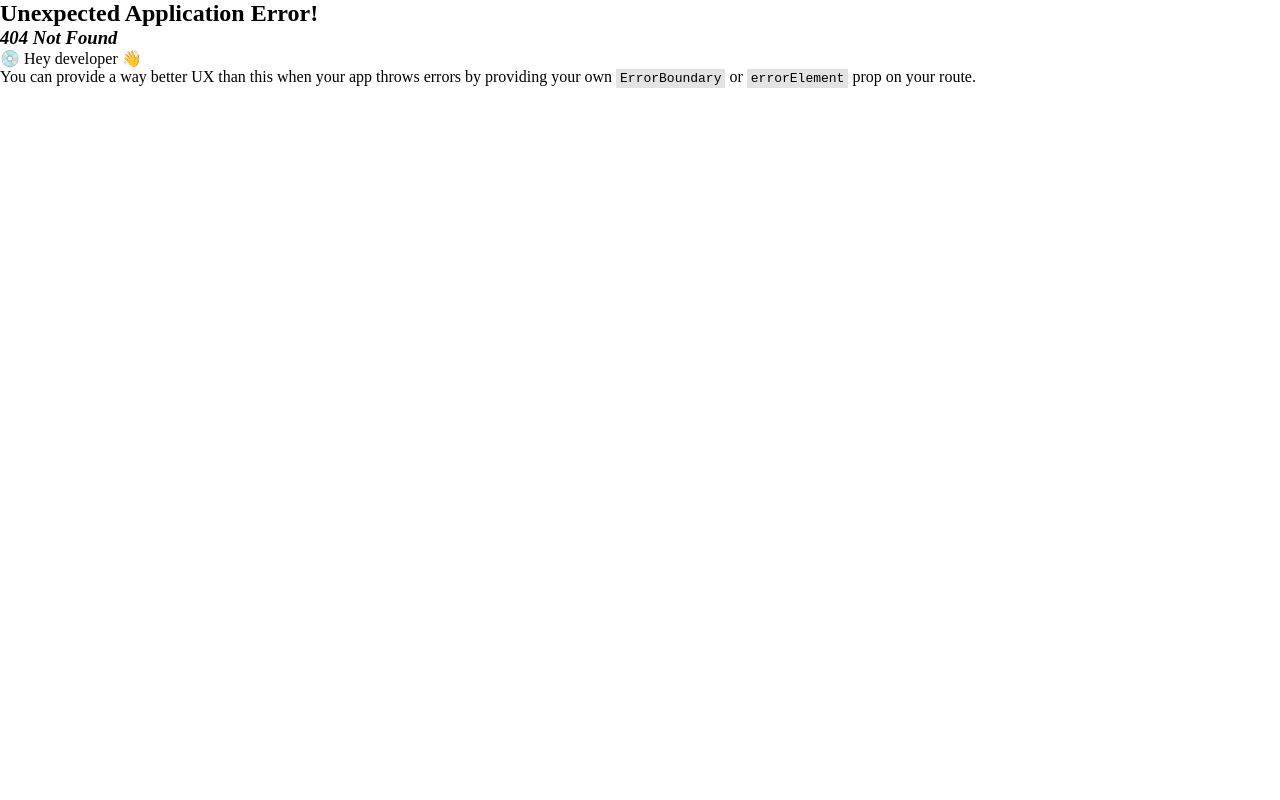
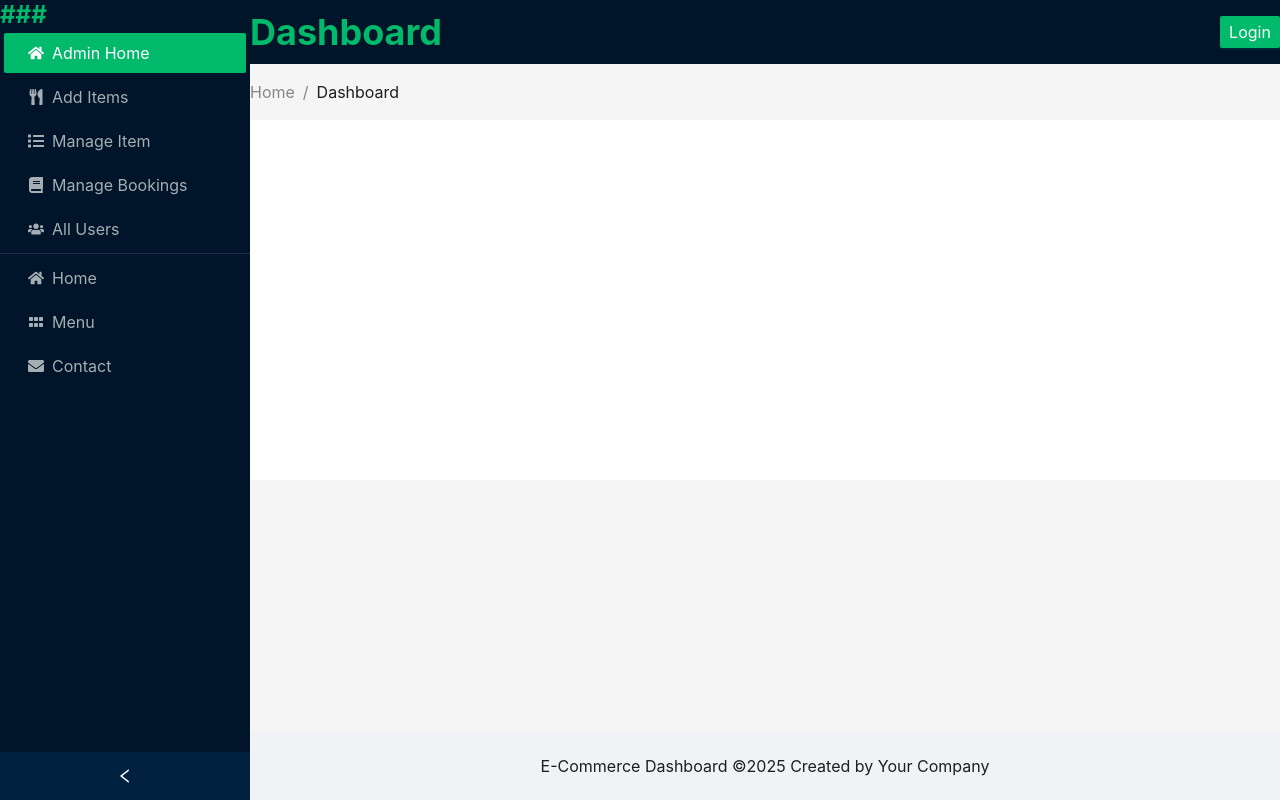
Before and after one commit to zn-rabby/book-shop-client, a React (Vite) app: page /dashboard in a window 1280 px wide. Before the commit this address had no page. Built offline with nearby package versions, Linux system fonts and the light colour scheme.

Commit message:
dashboard add

```diff
--- a/package.json
+++ b/package.json
@@ -17,6 +17,7 @@
     "react": "^18.3.1",
     "react-dom": "^18.3.1",
     "react-hook-form": "^7.54.2",
+    "react-icons": "^5.4.0",
     "react-router-dom": "^7.1.3"
   },
   "devDependencies": {
--- /dev/null
+++ b/src/components/layout/Dashboard.tsx
@@ -0,0 +1,155 @@
+import {
+  Layout,
+  Menu,
+  Breadcrumb,
+  Avatar,
+  Dropdown,
+  Space,
+  Button,
+} from "antd";
+import {
+  FaAd,
+  FaBook,
+  FaCalendar,
+  FaEnvelope,
+  FaGripHorizontal,
+  FaHome,
+  FaList,
+  FaUsers,
+  FaUtensils,
+} from "react-icons/fa";
+import { Link, Outlet } from "react-router-dom";
+
+const { Header, Content, Footer, Sider } = Layout;
+
+const Dashboard = () => {
+  const isAdmin = true;
+  //   const isUser = true;
+
+  const userMenu = (
+    <Menu>
+      <Menu.Item key="1" icon={<FaAd />}>
+        Logout
+      </Menu.Item>
+    </Menu>
+  );
+
+  return (
+    <Layout style={{ minHeight: "100vh" }}>
+      {/* Sidebar */}
+      <Sider width={250} theme="dark" collapsible>
+        <div className="logo">
+          <h4
+            className="text-white text-center mt-8 text-xl font-bold"
+            style={{ color: "#00b96b" }}
+          >
+            ###
+          </h4>
+        </div>
+        <Menu
+          theme="dark"
+          mode="inline"
+          defaultSelectedKeys={["1"]}
+          className="text-white text-center mt-16 text-xl font-bold"
+        >
+          {isAdmin ? (
+            <>
+              <Menu.Item key="1" icon={<FaHome />}>
+                <Link to="/dashboard/adminHome">Admin Home</Link>
+              </Menu.Item>
+              <Menu.Item key="2" icon={<FaUtensils />}>
+                <Link to="/dashboard/addItems">Add Items</Link>
+              </Menu.Item>
+              <Menu.Item key="3" icon={<FaList />}>
+                <Link to="/dashboard/manageItem">Manage Item</Link>
+              </Menu.Item>
+              <Menu.Item key="4" icon={<FaBook />}>
+                <Link to="/dashboard/bookings">Manage Bookings</Link>
+              </Menu.Item>
+              <Menu.Item key="5" icon={<FaUsers />}>
+                <Link to="/dashboard/users">All Users</Link>
+              </Menu.Item>
+            </>
+          ) : (
+            <>
+              <Menu.Item key="1" icon={<FaHome />}>
+                <Link to="/dashboard/userHome">User Home</Link>
+              </Menu.Item>
+              <Menu.Item key="2" icon={<FaCalendar />}>
+                <Link to="/dashboard/history">Payment History</Link>
+              </Menu.Item>
+              <Menu.Item key="3" icon={<FaAd />}>
+                <Link to="/dashboard/review">Add Review</Link>
+              </Menu.Item>
+              <Menu.Item key="4" icon={<FaList />}>
+                <Link to="/dashboard/bookings">My Bookings</Link>
+              </Menu.Item>
+            </>
+          )}
+          <Menu.Divider />
+          <Menu.Item key="5" icon={<FaHome />}>
+            <Link to="/">Home</Link>
+          </Menu.Item>
+          <Menu.Item key="6" icon={<FaGripHorizontal />}>
+            <Link to="/order/salad">Menu</Link>
+          </Menu.Item>
+          <Menu.Item key="7" icon={<FaEnvelope />}>
+            <Link to="/contact">Contact</Link>
+          </Menu.Item>
+        </Menu>
+      </Sider>
+
+      {/* Main Layout */}
+      <Layout style={{ padding: "0 " }}>
+        <Header
+          className="site-layout-background"
+          style={{
+            padding: 0,
+            display: "flex",
+            justifyContent: "space-between",
+            alignItems: "center",
+            backgroundColor: "#001529", // Dark theme header
+          }}
+        >
+          <div className="logo">
+            <h2
+              className="text-white "
+              style={{ textAlign: "center", color: "#00b96b" }}
+            >
+              Dashboard
+            </h2>
+          </div>
+
+          <Button style={{ width: "60px" }} type="primary" block>
+            Login
+          </Button>
+        </Header>
+
+        {/* Content */}
+        <Content style={{ padding: "0 0px" }}>
+          <Breadcrumb style={{ margin: "16px 0" }}>
+            <Breadcrumb.Item>Home</Breadcrumb.Item>
+            <Breadcrumb.Item>Dashboard</Breadcrumb.Item>
+          </Breadcrumb>
+          <div
+            className="site-layout-background"
+            style={{
+              padding: 24,
+              minHeight: 360,
+              backgroundColor: "#fff", // White background for content
+            }}
+          >
+            <Outlet />
+          </div>
+        </Content>
+
+        {/* Footer */}
+        <Footer style={{ textAlign: "center", backgroundColor: "#f0f2f5" }}>
+          E-Commerce Dashboard ©2025 Created by Your Company
+        </Footer>
+      </Layout>
+    </Layout>
+  );
+};
+
+export default Dashboard;
--- a/src/components/layout/Navbar.tsx
+++ b/src/components/layout/Navbar.tsx
@@ -32,11 +32,8 @@ const Navbar = () => {
             <Menu.Item key="checkout">
               <Link to="/checkout">Checkout</Link>
             </Menu.Item>
-            <Menu.Item key="services">
-              <Link to="/services">Services</Link>
-            </Menu.Item>
-            <Menu.Item key="contact">
-              <Link to="/contact">Contact</Link>
+            <Menu.Item key="dashboard">
+              <Link to="/dashboard">Dashboard</Link>
             </Menu.Item>
           </Menu>
 
@@ -75,6 +72,9 @@ const Navbar = () => {
             <Menu.Item key="about">
               <Link to="/about">About</Link>
             </Menu.Item>
+            <Menu.Item key="checkout">
+              <Link to="/checkout">Checkout</Link>
+            </Menu.Item>
             <Menu.Item key="services">
               <Link to="/services">Services</Link>
             </Menu.Item>
```
Also changed, not shown: src/routes/routes.tsx (+43 -34 lines), 1 other file (tests, documents, lock files or other folders).
